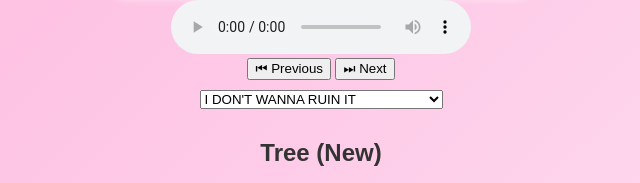
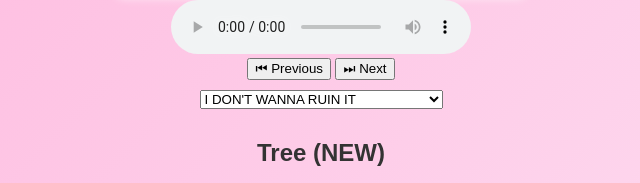
Before and after one commit to ssaruba/my-music-collection, a plain HTML site: page index.html in a window 1280 px wide. Shown: the part 1374-1557 px from the top of the page, 319-959 px from the left. Drawn offline with Linux system fonts and the light colour scheme.

Commit message:
one last time

```diff
--- a/index.html
+++ b/index.html
@@ -278,7 +278,7 @@
 
     <!-- Tree Album -->
     <div class="album">
-        <h2>Tree (New)</h2>
+        <h2>Tree (NEW)</h2>
         <div id="current-tree-song">Currently playing: purple tree</div>
         <img src="Tree/TREE - COVER.jpg" alt="Tree Album Cover">
         <audio id="tree-audio-player" controls></audio>
```
